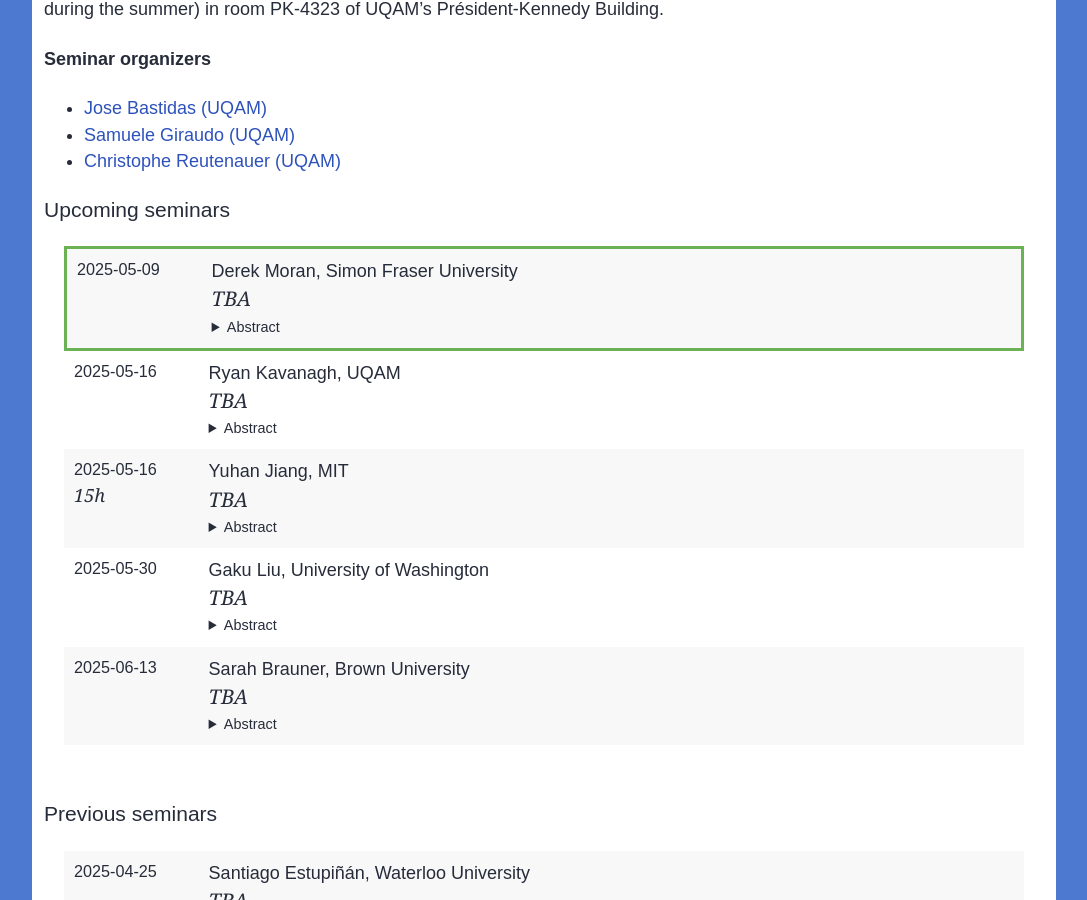
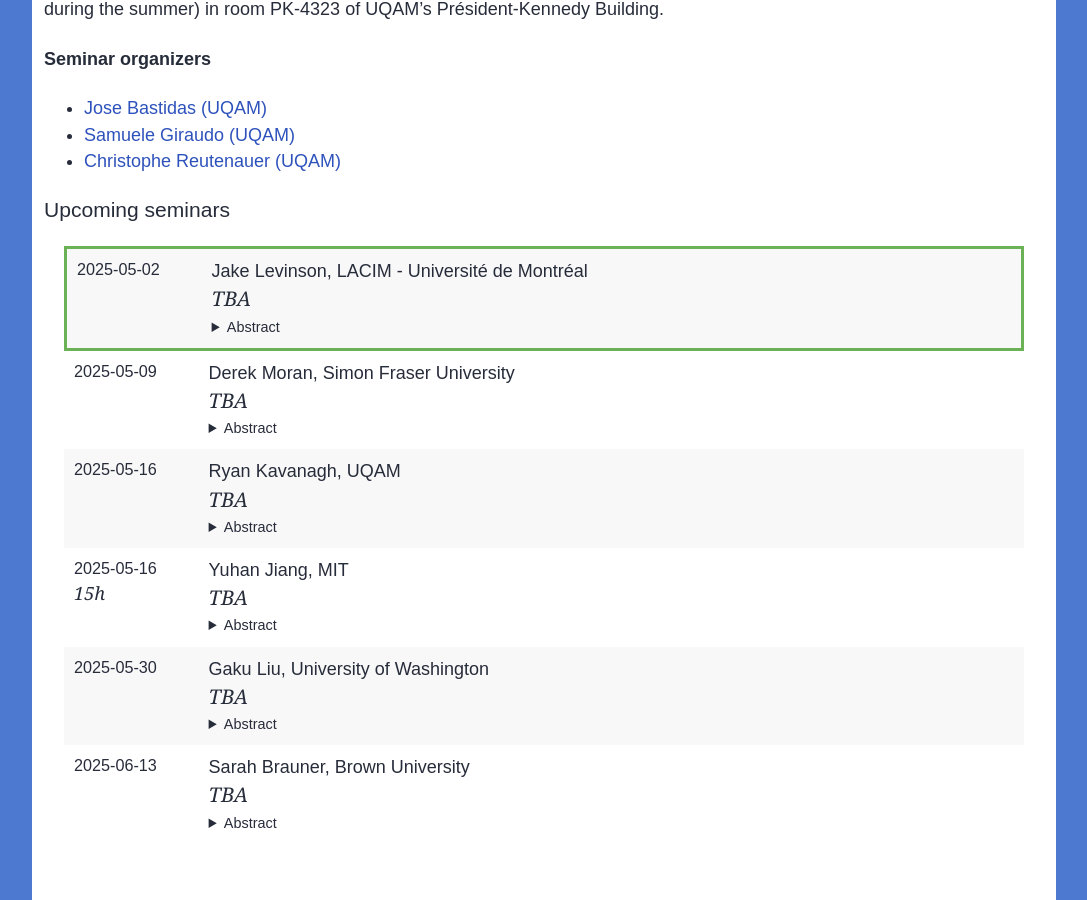
Before and after one commit to lacim-uqam/lacim-uqam.github.io, a Jekyll site: the page built from en/seminar.md, in a window 1280 px wide and 900 px high, scrolled down 613 px. Shown: the whole window, without its empty margins (96-1183 px from the left). Built offline with Jekyll 4.4.1, drawn with Linux system fonts in a browser that asks for light colours; formulas are drawn with MathJax 3; our own code applies the rules of GitHub Pages for plain Markdown files.

Commit message:
Update lacim-seminar.yml

```diff
--- a/_data/lacim-seminar.yml
+++ b/_data/lacim-seminar.yml
@@ -36,6 +36,14 @@
   title: >
     TBA
   date: 2025-05-09
+  abstract: >
+    TBA
+
+- speaker: Jake Levinson
+  affiliation: LACIM - Université de Montréal
+  title: >
+    TBA
+  date: 2025-05-02
   abstract: >
     TBA
 
```
